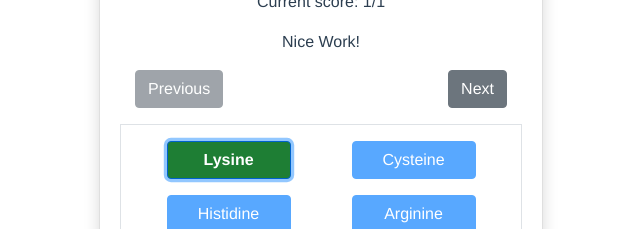
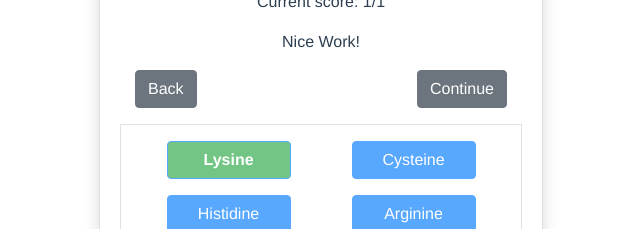
Before and after one commit to Nikoloz97/biochem-site, a Vue app: page /pretest in a window 1280 px wide. Both pictures are taken after a click on the button "Lysine". Shown: the part 487-716 px from the top of the page, without its empty margins (319-959 px from the left). Built offline with nearby package versions, Linux system fonts and the light colour scheme.

Commit message:
Disabled all buttons on click

```diff
--- a/src/views/Pre-Test.vue
+++ b/src/views/Pre-Test.vue
@@ -1,6 +1,8 @@
 <template>
 <div>
 
+
+<!-- TODO: fix the inability to display back and continue buttons after going back. Probably need to add to decCurrentQuestion function...-->
 <b-container class="d-flex justify-content-center" v-for="question, index in $store.state.pretest" :key="question.title">
         <b-card
                 v-if="index == $store.state.currentQuestion"
@@ -17,9 +19,9 @@
                 <p class="d-none incorrect">{{ $store.state.incorrectMsg }}</p>
                 <b-container class="d-flex justify-content-between">
                     <b-button class="d-none"
-                               @click="decCurrentQuestion()">Previous</b-button>
+                               @click="decCurrentQuestion()">Back</b-button>
                     <b-button class="d-none"
-                              @click="incCurrentQuestion()">Next</b-button>
+                              @click="incCurrentQuestion()">Continue</b-button>
                 </b-container>
             </b-card-text>
             <b-container class="border d-flex justify-content-around flex-wrap" style=" height: 60%;">
@@ -27,8 +29,9 @@
                             <!-- Vue = implicitly knows that index = index of item in array -->
                             <div v-for="(choice, index) in question.choices" :key="choice.name">
                                 <b-button  v-if="index >= 2"
-                                            @click="displayAnswers(question), displayMessage(question, $event)"
-                                            :class="{'bg-success' : choice.correct && question.displayAnswers, 'font-weight-bolder' : choice.correct && question.displayAnswers,'disabled': !choice.correct && question.displayAnswers}"
+                                            @click="displayAnswer(question, $event), displayMessage(question, $event)"
+                                            :disabled = "question.displayAnswers"
+                                            :class="{'bg-success' : choice.correct && question.displayAnswers, 'font-weight-bolder' : choice.correct && question.displayAnswers}"
                                             class="mt-3"
                                             style="height: 30%; width: 80%;"
                                             variant="primary">{{ choice.name }}</b-button>
@@ -38,8 +41,9 @@
                         <b-col>
                             <div v-for="(choice, index) in question.choices" :key="choice.name">
                                 <b-button v-if="index < 2"
-                                            @click="displayAnswers(question), displayMessage(question, $event), updateCurrentQuestion()"
-                                            :class="{'bg-success': choice.correct && question.displayAnswers, 'disabled': !choice.correct && question.displayAnswers}"
+                                            @click="displayAnswer(question), displayMessage(question, $event)"
+                                            :disabled = "question.displayAnswers"
+                                            :class="{'bg-success': choice.correct && question.displayAnswers}"
                                             class="mt-3"
                                             style="height: 30%; width: 80%;"
                                             variant="primary">{{ choice.name }}</b-button>
@@ -65,7 +69,8 @@ export default {
 
 },
     methods: {
-        displayAnswers(question) {
+        displayAnswer(question) {
+            // Set displayAnswer property for question to true...
             this.$store.commit("DISPLAY_ANSWERS", question)
         },
         displayMessage(question, event) {
```
